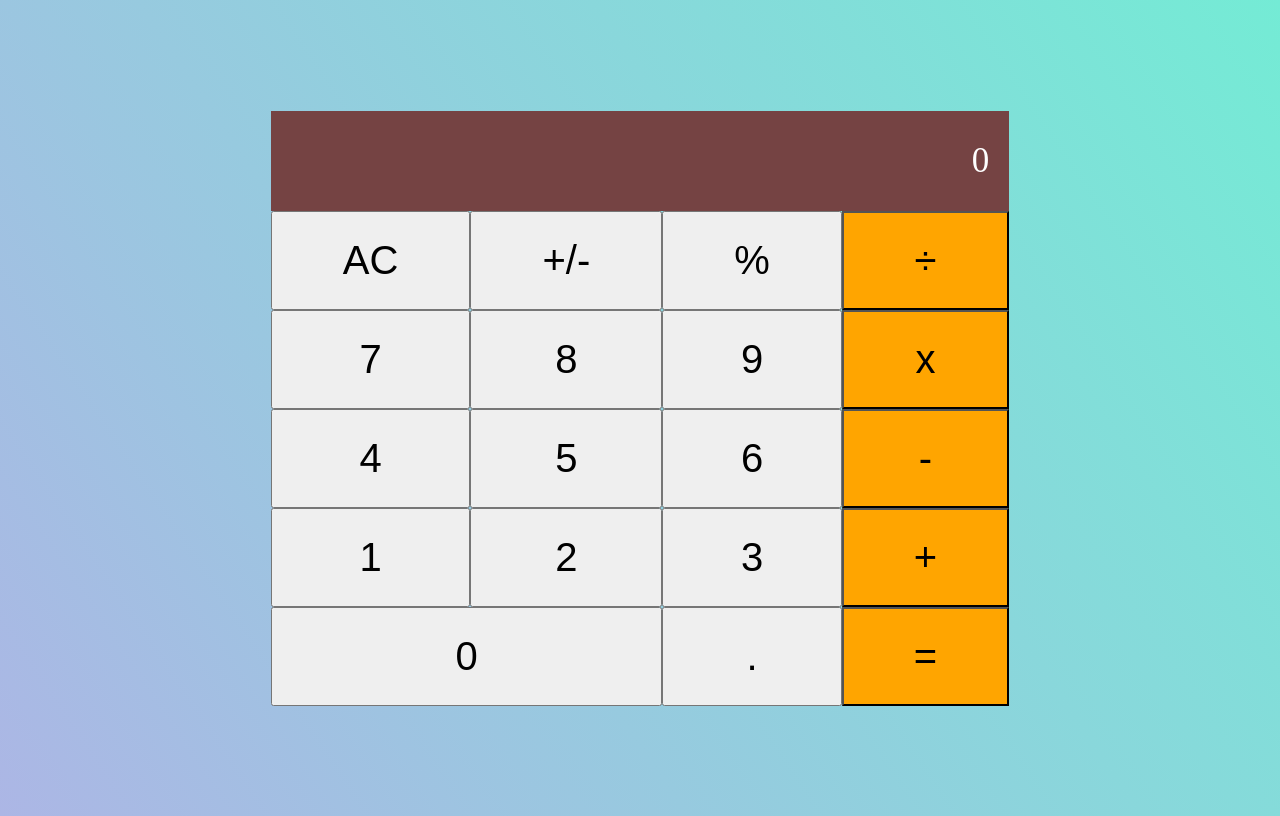
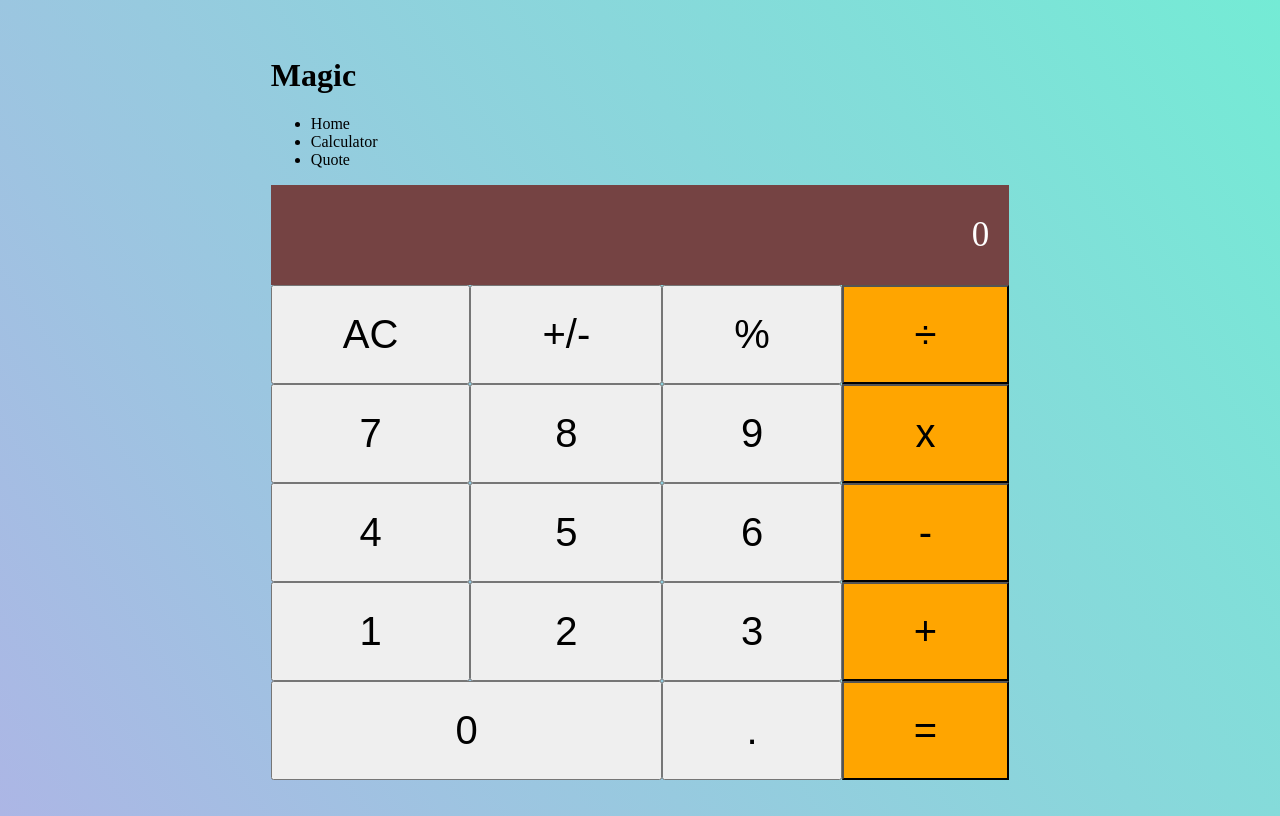
Before and after one commit to Tchilo/math-magician, a React (Create React App) app: page / in a window 1280 px wide. Built offline with nearby package versions, Linux system fonts and the light colour scheme.

Commit message:
Add Navbar file

```diff
--- a/src/App.js
+++ b/src/App.js
@@ -1,5 +1,6 @@
 import React from 'react';
 import Calculator from './components/calculator';
+import Navbar from './components/Navbar';
 
 class App extends React.Component {
   constructor(props) {
@@ -9,9 +10,12 @@ class App extends React.Component {
 
   render() {
     return (
-      <div className="App">
-        <Calculator />
-      </div>
+      <>
+        <Navbar />
+        <div className="App">
+          <Calculator />
+        </div>
+      </>
     );
   }
 }
--- /dev/null
+++ b/src/components/Navbar.js
@@ -0,0 +1,14 @@
+import React from 'react';
+
+const Navbar = () => (
+  <div>
+    <h1>Magic</h1>
+    <ul>
+      <li>Home</li>
+      <li>Calculator</li>
+      <li>Quote</li>
+    </ul>
+  </div>
+);
+
+export default Navbar;
```
